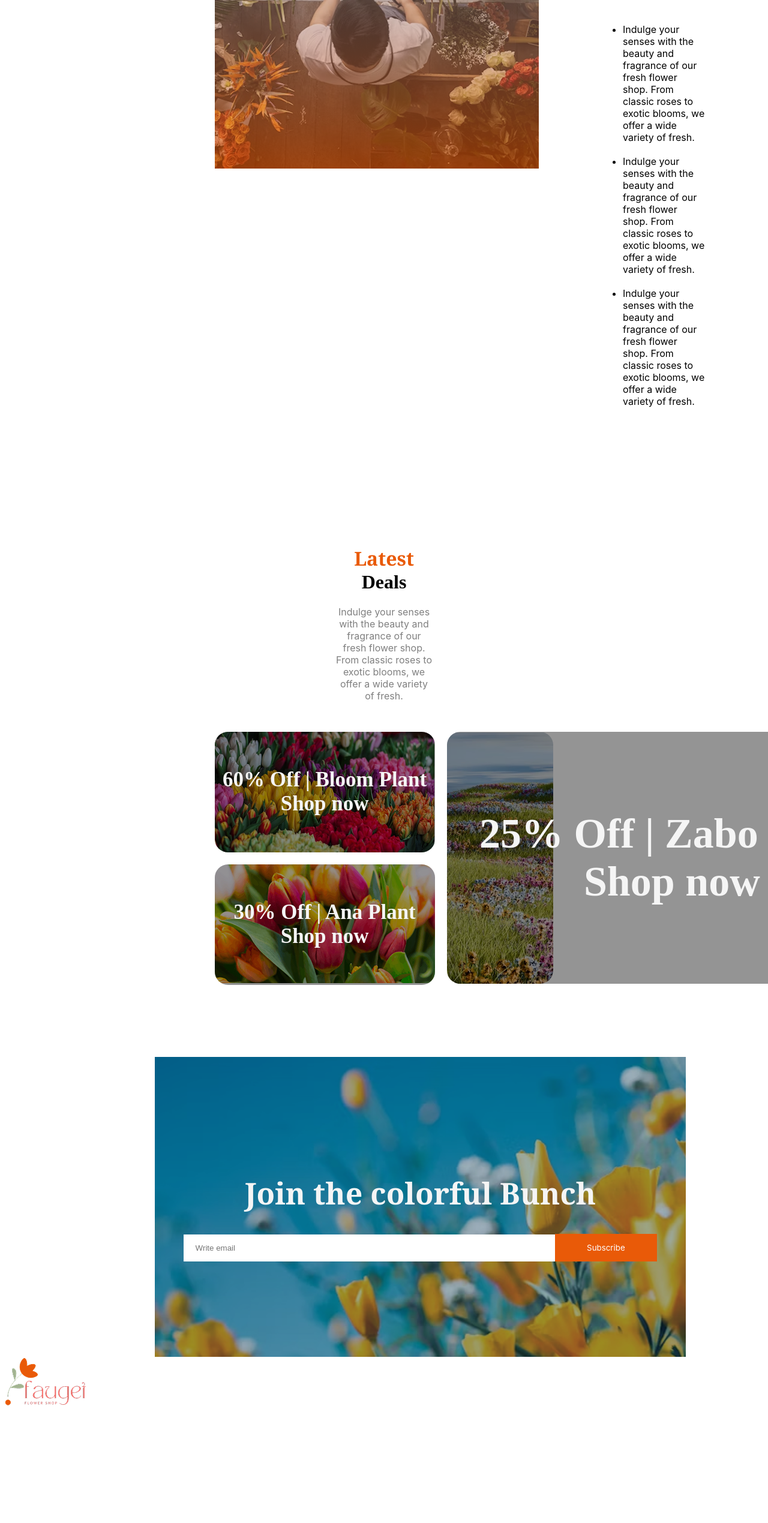
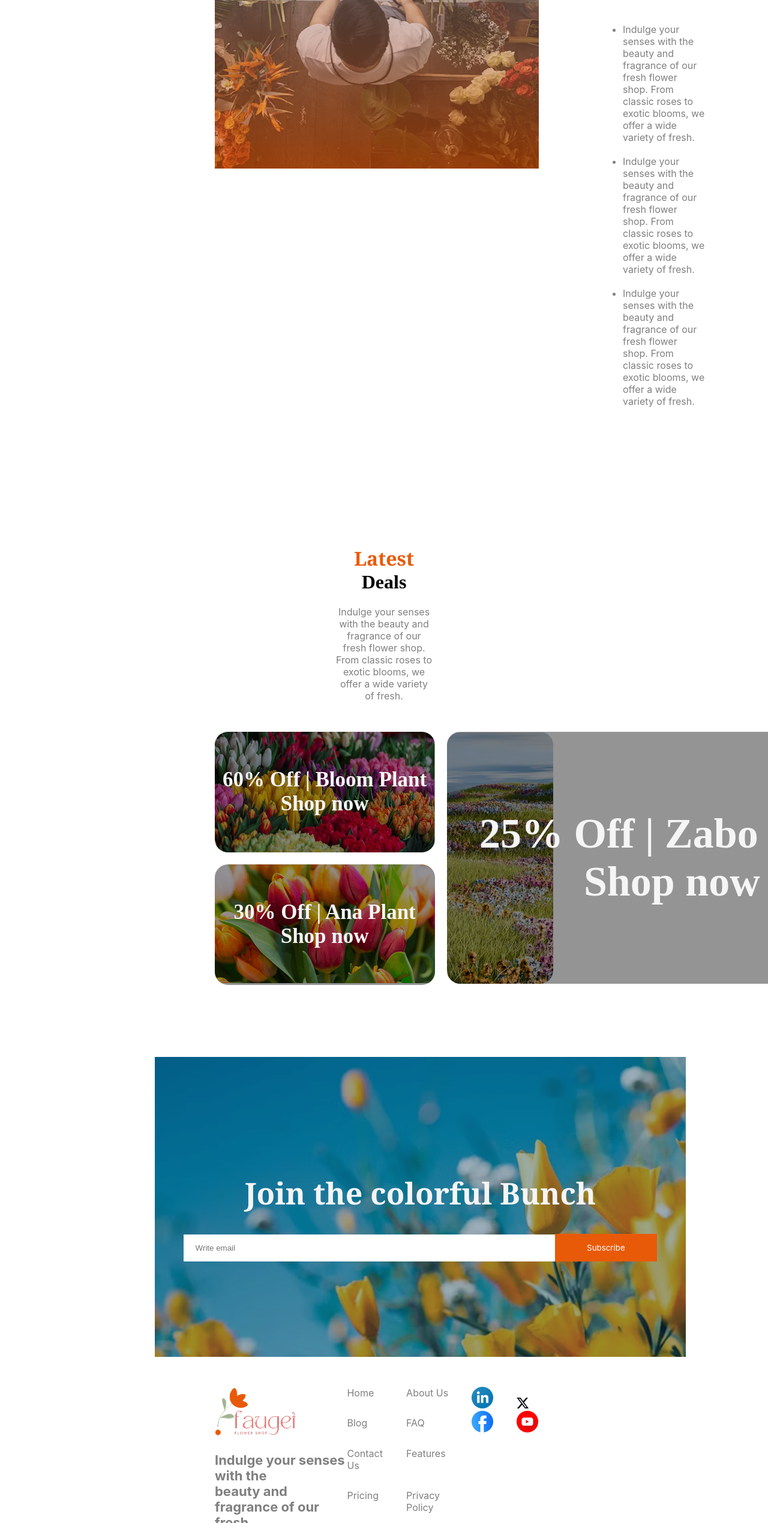
Before and after one commit to MRBRAFI/Responsive-flowers-assignment, a plain HTML site: page index.html in a window 1280 px wide. Shown: the part 2788-5327 px from the top of the page at 60% size. Before the commit the page ends 5145 px from the top, so only its background shows below. Drawn offline with Linux system fonts and the light colour scheme.

Commit message:
finished adding the footer and solved some typos

```diff
--- a/index.html
+++ b/index.html
@@ -103,9 +103,9 @@
         <div class="plants-description-1">
             <h2 class="flower-and-plants noto-serif-font">Flower & Plants Lover</h2>
             <ul class="list-items inter-font">
-                <li>Indulge your senses with the beauty and fragrance of our fresh flower shop. From classic roses to exotic blooms, we offer a wide variety of fresh.</li>
-                <li>Indulge your senses with the beauty and fragrance of our fresh flower shop. From classic roses to exotic blooms, we offer a wide variety of fresh.</li>
-                <li>Indulge your senses with the beauty and fragrance of our fresh flower shop. From classic roses to exotic blooms, we offer a wide variety of fresh.</li>
+                <li class="color-3">Indulge your senses with the beauty and fragrance of our fresh flower shop. From classic roses to exotic blooms, we offer a wide variety of fresh.</li>
+                <li class="color-3">Indulge your senses with the beauty and fragrance of our fresh flower shop. From classic roses to exotic blooms, we offer a wide variety of fresh.</li>
+                <li class="color-3">Indulge your senses with the beauty and fragrance of our fresh flower shop. From classic roses to exotic blooms, we offer a wide variety of fresh.</li>
             </ul>
         </div>
     </div>
@@ -145,13 +145,31 @@
     </div>
     </div>
     </main>
-    <footer>
+
+                             <!-- final section -->
+    <footer class="footer margin-retracting">
         <div class="final-section-1">
             <img src="./assets/logo.png" alt="">
+            <p class="f-description inter-font color-3">Indulge your senses with the <br> beauty and fragrance of our fresh <br> flower shop. </p>
         </div>
-        <div class="final-section-2"></div>
-        <div class="final-section-3"></div>
-        <div class="final-section-4"></div>
+        <div class="final-section-2 inter-font">
+            <a href="" class="footer-links">Home</a>
+            <a href="" class="footer-links">About Us</a>
+            <a href="" class="footer-links">Blog</a>
+            <a href="" class="footer-links">FAQ</a>
+            <a href="" class="footer-links">Contact Us</a>
+            <a href="" class="footer-links">Features</a>
+            <a href="" class="footer-links">Pricing</a>
+            <a href="" class="footer-links">Privacy Policy</a>
+            <a href="" class="footer-links">Terms of Service</a>
+            <a href="" class="footer-links">Help Center</a>
+        </div>
+        <div class="final-section-3">
+            <img src="./assets/icon-linkedin.png" alt="" class="icons">
+            <img src="./assets/icon-twitter.png" alt="" class="icons">
+            <img src="./assets/icon-facebook.png" alt="" class="icons">
+            <img src="./assets/icon-youtube.png" alt="" class="icons">
+        </div>
     </footer>
 </body>
 </html>
--- a/style.css
+++ b/style.css
@@ -320,6 +320,38 @@
 .form {
     align-content: center;
 }
+                    /* final section */
+
+.footer {
+    display: flex;
+    justify-content: space-around;
+    margin: 50px 350px;
+}
+
+.f-description {
+    font-size: 22px;
+    font-weight: 700;
+}
+
+.final-section-2 {
+    display: grid;
+    grid-template-columns: repeat(2, 1fr);
+    column-gap: 25px;
+    row-gap: 25px;
+}
+
+.final-section-3 {
+    justify-items: center;
+}
+
+.final-section-2 > a{
+    text-decoration: none;
+    color:rgba(0, 0, 0, 0.5);
+}
+
+.final-section-3 > img {
+    margin-left: 35px;
+}
 
 @media screen and (max-width: 430px) {
     .margin-retracting {
@@ -388,13 +420,40 @@
     }
 
     .email-input {
-        width: 200px;
+        width: 150px;
     }
+
+    .subscription {
+    padding: 15px 15px;
+}
 
     .joining-h1 {
     color: whitesmoke;
-    font-size: 35px;
+    font-size: 22px;
     font-weight: 400;
+    }
+
+    .footer {
+        flex-direction: column;
+    }
+
+    .final-section-2 {
+        grid-template-columns: 1fr;
+        row-gap: 35px;
+    }
+
+    .final-section-3 {
+        display: flex;
+        align-items:center ;
+        margin-top: 35px;
+        margin-left: -35px;
+    }
+
+    .freshness {
+    font-size: 45px;
+    font-weight: 700;
+    margin-bottom: 50px;
+    }
 }
 
-}
+               /* end */
```
